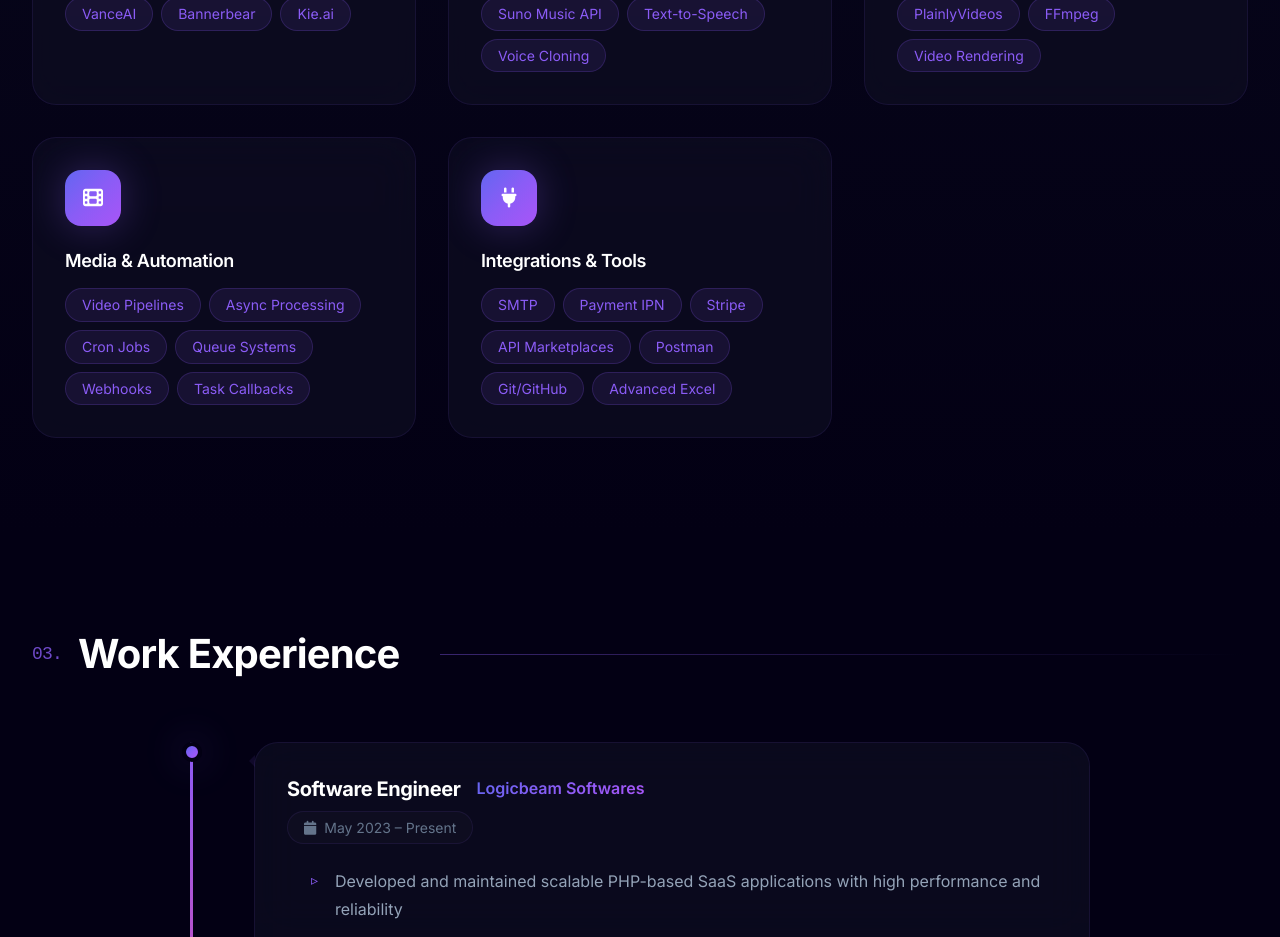
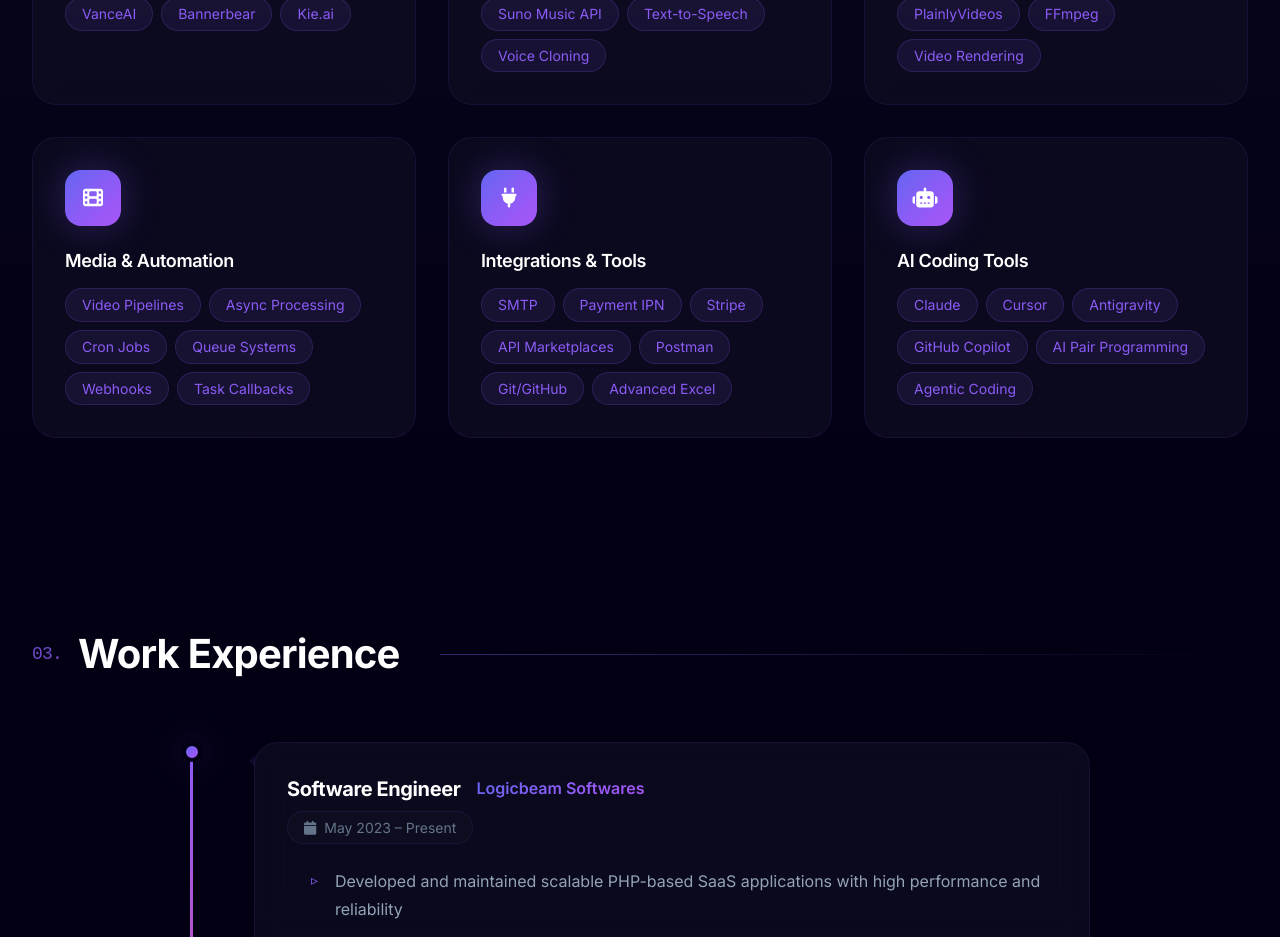
Before and after one commit to naazafsha/portfolio, a React (Vite) app: page / in a window 1280 px wide. Shown: the part 2460-3397 px from the top of the page. Built offline with nearby package versions, Linux system fonts and the light colour scheme.

Commit message:
Add AI Coding Tools to skills list
Introduced a new 'AI Coding Tools' category in the Skills component, listing tools such as Claude, Cursor, Antigravity, GitHub Copilot, AI Pair Programming, and Agentic Coding.

```diff
--- a/src/components/Skills/Skills.jsx
+++ b/src/components/Skills/Skills.jsx
@@ -39,6 +39,11 @@
             icon: 'fa-plug',
             title: 'Integrations & Tools',
             skills: ['SMTP', 'Payment IPN', 'Stripe', 'API Marketplaces', 'Postman', 'Git/GitHub', 'Advanced Excel']
+        },
+        {
+            icon: 'fa-robot',
+            title: 'AI Coding Tools',
+            skills: ['Claude', 'Cursor', 'Antigravity', 'GitHub Copilot', 'AI Pair Programming', 'Agentic Coding']
         }
     ]
 
```
